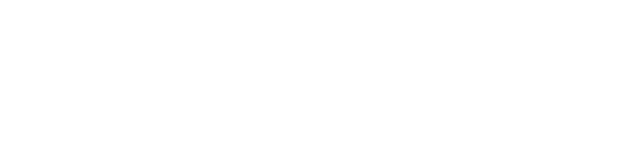
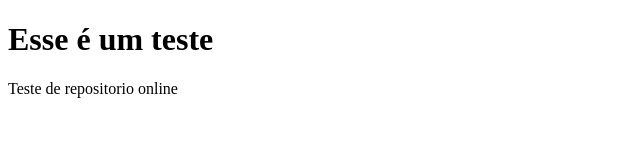
Before and after one commit to arkelarrr/arkelarrrorigamid.github.io, a plain HTML site: page index.html in a window 1280 px wide. Shown: the whole page, without its empty margins (0-640 px from the left). Drawn offline with Linux system fonts and the light colour scheme.

Commit message:
alteração

```diff
--- a/index.html
+++ b/index.html
@@ -4,9 +4,10 @@
   <meta charset="UTF-8">
   <meta http-equiv="X-UA-Compatible" content="IE=edge">
   <meta name="viewport" content="width=device-width, initial-scale=1.0">
-  <title>Document</title>
+  <title>Origamid</title>
 </head>
 <body>
-
+  <h1>Esse é um teste</h1>
+  <p>Teste de repositorio online</p>
 </body>
 </html>
```
